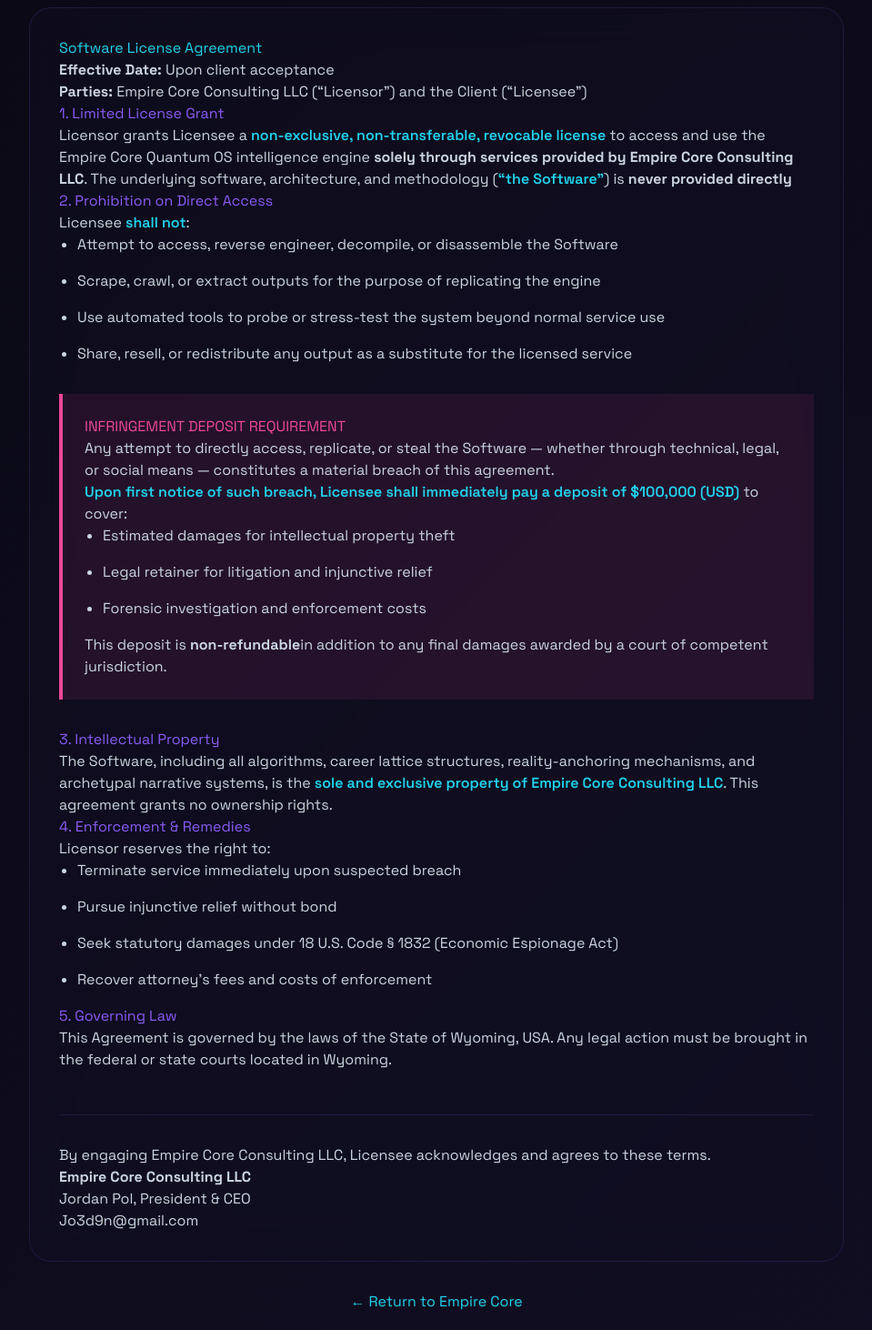
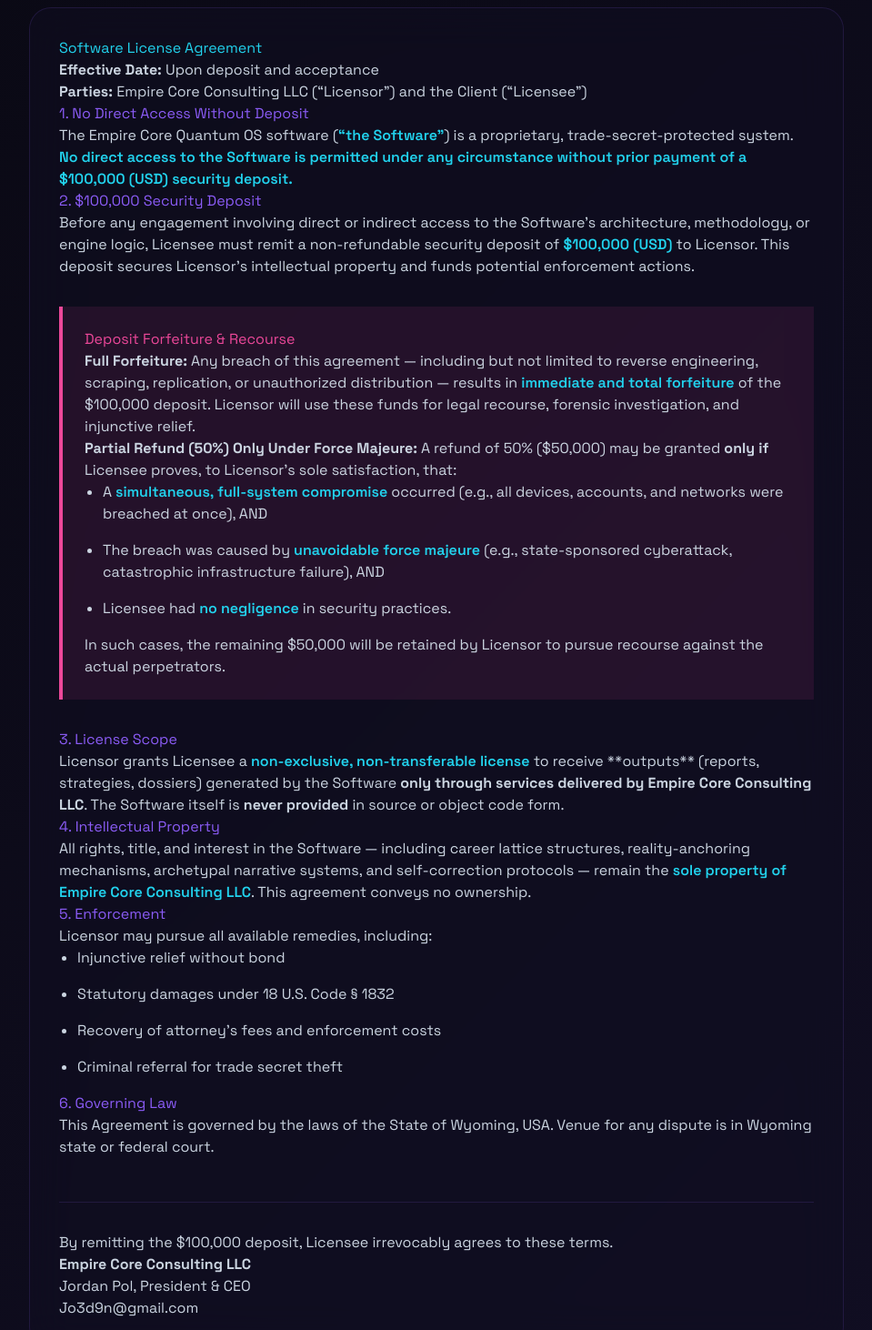
Before and after one commit to jo3d9n/Empirecore, a plain HTML site: page license.html in a window 1280 px wide. Shown: the part 40-1502 px from the top of the page at 91% size, without its empty margins (160-1119 px from the left). Drawn offline with nearby package versions, Linux system fonts and the light colour scheme.

Commit message:
Add files via upload

```diff
--- a/license.html
+++ b/license.html
@@ -66,50 +66,47 @@
   <div class="max-w-4xl mx-auto">
     <div class="glass">
       <h1>Software License Agreement</h1>
-      <p><strong>Effective Date:</strong> Upon client acceptance</p>
+      <p><strong>Effective Date:</strong> Upon deposit and acceptance</p>
       <p><strong>Parties:</strong> Empire Core Consulting LLC (“Licensor”) and the Client (“Licensee”)</p>
 
-      <h2>1. Limited License Grant</h2>
-      <p>Licensor grants Licensee a <span class="highlight">non-exclusive, non-transferable, revocable license</span> to access and use the Empire Core Quantum OS intelligence engine <strong>solely through services provided by Empire Core Consulting LLC</strong>. The underlying software, architecture, and methodology (<span class="highlight">“the Software”</span>) is <strong>never provided directly</strong to Licensee in source or object code form.</p>
+      <h2>1. No Direct Access Without Deposit</h2>
+      <p>The Empire Core Quantum OS software (<span class="highlight">“the Software”</span>) is a proprietary, trade-secret-protected system. <span class="highlight">No direct access to the Software is permitted under any circumstance without prior payment of a $100,000 (USD) security deposit.</span></p>
 
-      <h2>2. Prohibition on Direct Access</h2>
-      <p>Licensee <span class="highlight">shall not</span>:</p>
-      <ul class="list-disc pl-5 mb-4">
-        <li>Attempt to access, reverse engineer, decompile, or disassemble the Software</li>
-        <li>Scrape, crawl, or extract outputs for the purpose of replicating the engine</li>
-        <li>Use automated tools to probe or stress-test the system beyond normal service use</li>
-        <li>Share, resell, or redistribute any output as a substitute for the licensed service</li>
+      <h2>2. $100,000 Security Deposit</h2>
+      <p>Before any engagement involving direct or indirect access to the Software’s architecture, methodology, or engine logic, Licensee must remit a non-refundable security deposit of <span class="highlight">$100,000 (USD)</span> to Licensor. This deposit secures Licensor’s intellectual property and funds potential enforcement actions.</p>
+
+      <div class="warning">
+        <h3>Deposit Forfeiture & Recourse</h3>
+        <p><strong>Full Forfeiture:</strong> Any breach of this agreement — including but not limited to reverse engineering, scraping, replication, or unauthorized distribution — results in <span class="highlight">immediate and total forfeiture</span> of the $100,000 deposit. Licensor will use these funds for legal recourse, forensic investigation, and injunctive relief.</p>
+        <p><strong>Partial Refund (50%) Only Under Force Majeure:</strong> A refund of 50% ($50,000) may be granted <strong>only if</strong> Licensee proves, to Licensor’s sole satisfaction, that:</p>
+        <ul class="list-disc pl-5">
+          <li>A <span class="highlight">simultaneous, full-system compromise</span> occurred (e.g., all devices, accounts, and networks were breached at once), AND</li>
+          <li>The breach was caused by <span class="highlight">unavoidable force majeure</span> (e.g., state-sponsored cyberattack, catastrophic infrastructure failure), AND</li>
+          <li>Licensee had <span class="highlight">no negligence</span> in security practices.</li>
+        </ul>
+        <p>In such cases, the remaining $50,000 will be retained by Licensor to pursue recourse against the actual perpetrators.</p>
+      </div>
+
+      <h2>3. License Scope</h2>
+      <p>Licensor grants Licensee a <span class="highlight">non-exclusive, non-transferable license</span> to receive **outputs** (reports, strategies, dossiers) generated by the Software <strong>only through services delivered by Empire Core Consulting LLC</strong>. The Software itself is <strong>never provided</strong> in source or object code form.</p>
+
+      <h2>4. Intellectual Property</h2>
+      <p>All rights, title, and interest in the Software — including career lattice structures, reality-anchoring mechanisms, archetypal narrative systems, and self-correction protocols — remain the <span class="highlight">sole property of Empire Core Consulting LLC</span>. This agreement conveys no ownership.</p>
+
+      <h2>5. Enforcement</h2>
+      <p>Licensor may pursue all available remedies, including:</p>
+      <ul class="list-disc pl-5">
+        <li>Injunctive relief without bond</li>
+        <li>Statutory damages under 18 U.S. Code § 1832</li>
+        <li>Recovery of attorney’s fees and enforcement costs</li>
+        <li>Criminal referral for trade secret theft</li>
       </ul>
 
-      <div class="warning">
-        <h3>INFRINGEMENT DEPOSIT REQUIREMENT</h3>
-        <p>Any attempt to directly access, replicate, or steal the Software — whether through technical, legal, or social means — constitutes a material breach of this agreement.</p>
-        <p><span class="highlight">Upon first notice of such breach, Licensee shall immediately pay a deposit of $100,000 (USD)</span> to cover:</p>
-        <ul class="list-disc pl-5">
-          <li>Estimated damages for intellectual property theft</li>
-          <li>Legal retainer for litigation and injunctive relief</li>
-          <li>Forensic investigation and enforcement costs</li>
-        </ul>
-        <p>This deposit is <strong>non-refundable</strong and <strong>in addition to</strong> any final damages awarded by a court of competent jurisdiction.</p>
-      </div>
-
-      <h2>3. Intellectual Property</h2>
-      <p>The Software, including all algorithms, career lattice structures, reality-anchoring mechanisms, and archetypal narrative systems, is the <span class="highlight">sole and exclusive property of Empire Core Consulting LLC</span>. This agreement grants no ownership rights.</p>
-
-      <h2>4. Enforcement & Remedies</h2>
-      <p>Licensor reserves the right to:</p>
-      <ul class="list-disc pl-5 mb-4">
-        <li>Terminate service immediately upon suspected breach</li>
-        <li>Pursue injunctive relief without bond</li>
-        <li>Seek statutory damages under 18 U.S. Code § 1832 (Economic Espionage Act)</li>
-        <li>Recover attorney’s fees and costs of enforcement</li>
-      </ul>
-
-      <h2>5. Governing Law</h2>
-      <p>This Agreement is governed by the laws of the State of Wyoming, USA. Any legal action must be brought in the federal or state courts located in Wyoming.</p>
+      <h2>6. Governing Law</h2>
+      <p>This Agreement is governed by the laws of the State of Wyoming, USA. Venue for any dispute is in Wyoming state or federal court.</p>
 
       <div class="signature">
-        <p>By engaging Empire Core Consulting LLC, Licensee acknowledges and agrees to these terms.</p>
+        <p>By remitting the $100,000 deposit, Licensee irrevocably agrees to these terms.</p>
         <p><strong>Empire Core Consulting LLC</strong><br>
         Jordan Pol, President & CEO<br>
         Jo3d9n@gmail.com</p>
```
